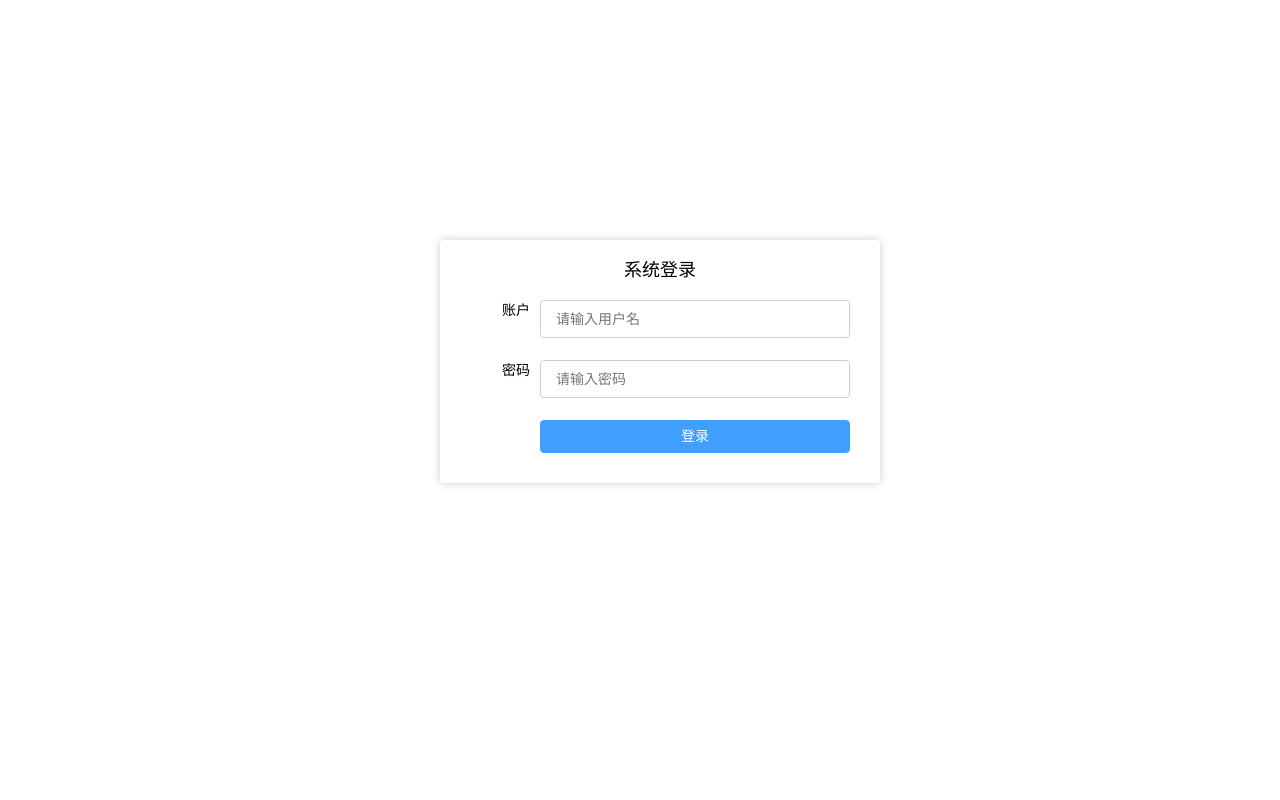
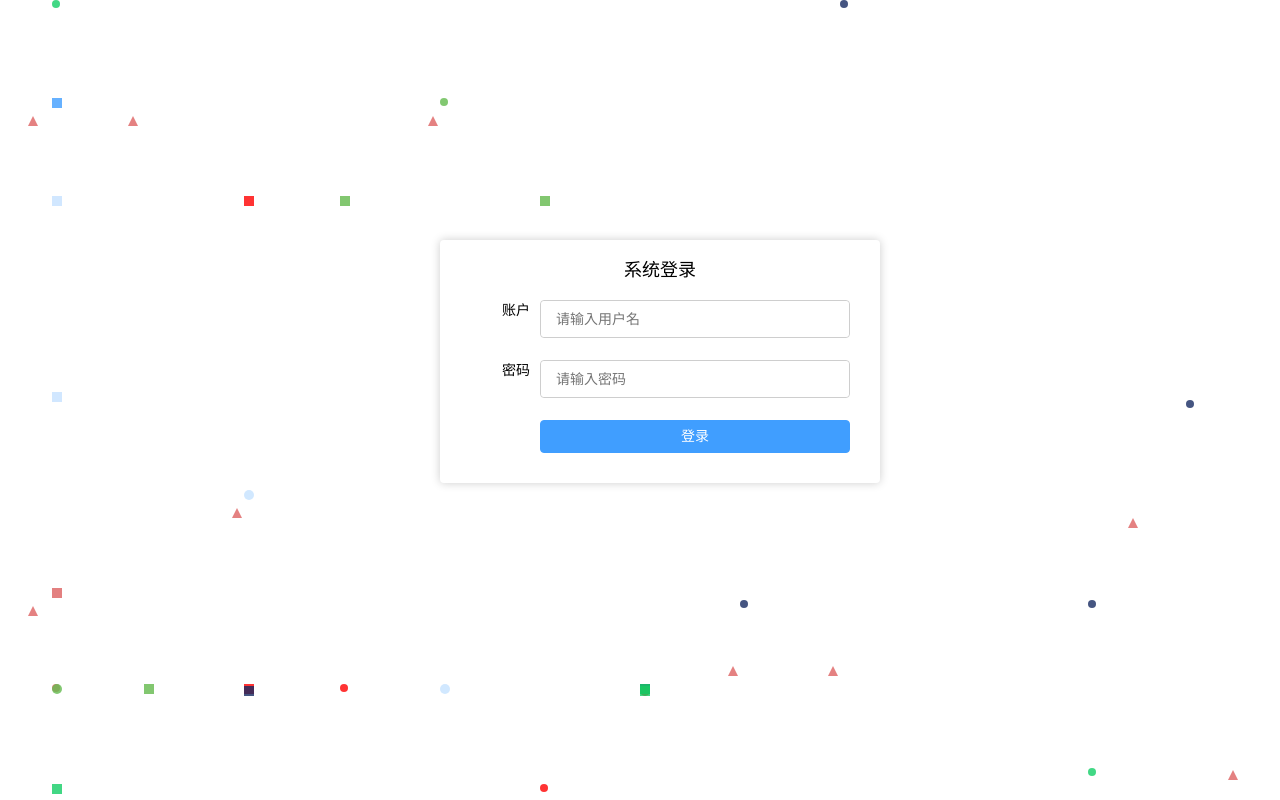
Before and after one commit to town2016/blog, a website: page views/admin/login.html in a window 1280 px wide. Drawn offline with Linux system fonts and the light colour scheme.

Commit message:
登录页添加散粒子动画

```diff
--- a/public/utils/pager.js
+++ b/public/utils/pager.js
@@ -2,7 +2,7 @@ function Pager(mount, fn) {
   let that = this
   this.id = 'pager_' + new Date().getTime()
   this.curPage = 1
-  this.pageSize = 5
+  this.pageSize = 10
   this.pages = [5, 10, 20, 30]
   this.events = {}
   this.pager = {
--- a/views/admin/login.html
+++ b/views/admin/login.html
@@ -15,15 +15,61 @@
     <script src="/public/utils/message.js"></script>
 		<title>博客管理系统-登录</title>
 		<style type="text/css">
+		  body{
+		    position: relative;
+		    overflow: hidden;
+
+		  }
+		  .canvas{
+		    position: absolute;
+		    width: 100%;
+		    left: 0;
+		    top: 0;
+		    bottom: 0;
+		    z-index:1;
+		  }
+		  .canvas span{
+        position: absolute;
+        top: 0%;
+        left: 50%;
+        opacity: 0.8;
+      }
+      .canvas span:nth-child(4n) {
+        width: 8px;
+        height: 8px;
+        background-color: #162A62;
+        border-radius: 50%;
+        &:before{
+          display: none;
+        }
+      }
+      .canvas span:nth-child(2n):before{
+        content: '';
+        width: 0;
+        margin-left: -12px;
+        border-style: solid;
+        border-width: 0 5px 10px 5px;
+        border-color: transparent transparent #DD6161 transparent;
+      }
+      .canvas span:nth-child(3n){
+        width:10px;
+        height: 10px;
+        background-color: #63ba4d;
+        &:before{
+          display: none;
+        }
+      }
 			.loginWrapper{
 			  position: absolute;
 			  width: 400px;
 			  padding: 15px 20px 30px 20px;
+			  background-color: #fff;
 			  box-shadow: 0 0 10px rgba(0,0,0,0.2);
 			  top: 30%;
 			  left: 50%;
 			  margin-left: -200px;
 			  border-radius: 4px;
+			  z-index: 5
 			}
 			.loginWrapper h5{
 			  line-height: 30px;
@@ -41,6 +87,7 @@
 		</style>
 	</head>
 	<body>
+	  <div class="canvas" id="canvas"></div>
 	  <div class="loginWrapper">
       <h5>系统登录</h5>
       <div class="iform" id="loginForm"></div>
@@ -102,5 +149,45 @@
 	      }, 17)
 	    }
 	  })
+	  window.onload = function () {
+	    createItem()
+	    var spans = document.getElementsByClassName('shape')
+	    for (var i = 0; i < spans.length; i++) {
+	      var item = spans[i]
+	      createAnimation(item, i)
+	    }
+	  }
+	  function createItem () {
+	    var i = 60;
+	    var html = ''
+	    while(i) {
+	      html += '<span class="shape"></span>'
+	      i--
+	    }
+	    document.getElementById("canvas").innerHTML = html
+	  }
+	  function createAnimation (shape, index) {
+      var iSpeedLeft = Math.floor(Math.random() * 10)
+      var iSpeedTop = Math.floor(Math.random() * 10)
+      var colors = ['#ff000', '#DD6161', '#409EFF', '#63ba4d', '#C6E2FF', '#FF0000', '#13CE66', '#162A62']
+      setInterval(() => {
+        var colorIndex = Math.floor(Math.random() * 8)
+        if (shape.offsetLeft >= document.documentElement.clientWidth - shape.offsetWidth - 10 || shape.offsetLeft < 0) {
+          iSpeedLeft = -iSpeedLeft
+          shape.style.backgroundColor = colors[colorIndex]
+        }
+        if (shape.offsetTop >= document.documentElement.clientHeight - shape.offsetHeight - 10 || shape.offsetTop < 0) {
+          iSpeedTop = -iSpeedTop
+          shape.style.backgroundColor = colors[colorIndex]
+        }
+        if (index % 3 === 0) {
+          shape.style.left = shape.offsetLeft + iSpeedLeft + 'px'
+          shape.style.top = shape.offsetTop + iSpeedTop + 'px'
+        } else {
+          shape.style.left = shape.offsetLeft - iSpeedLeft + 'px'
+          shape.style.top = shape.offsetTop - iSpeedTop + 'px'
+        }
+      }, 50)
+    }
 	</script>
 </html>
```
